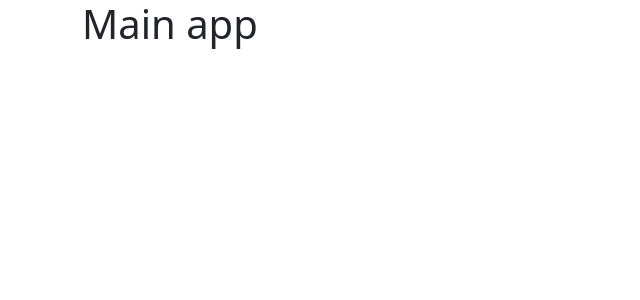
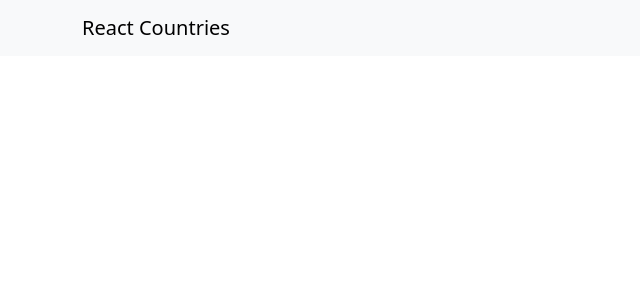
Before and after one commit to rv7918/countries-react-app, a React (Vite) app: page / in a window 1280 px wide. Shown: the top 300 px of the page, without its empty margins (0-640 px from the left). Built offline with nearby package versions, Linux system fonts and the light colour scheme.

Commit message:
add header component

```diff
--- a/src/App.tsx
+++ b/src/App.tsx
@@ -1,11 +1,12 @@
-function App() {
+import Header from "./components/header/Header";
+
+const App = () => {
   return (
     <>
-      <div className="container">
-        <h1>Main app</h1>
-      </div>
+      <Header />
+      <div className="container"></div>
     </>
   );
-}
+};
 
 export default App;
--- /dev/null
+++ b/src/components/header/Header.tsx
@@ -0,0 +1,15 @@
+const Header = () => {
+  return (
+    <>
+      <nav className="navbar navbar-light bg-light">
+        <div className="container">
+          <a className="navbar-brand" href="#">
+            React Countries
+          </a>
+        </div>
+      </nav>
+    </>
+  );
+};
+
+export default Header;
```
Also changed, not shown: 2 other files (tests, documents, lock files or other folders).
